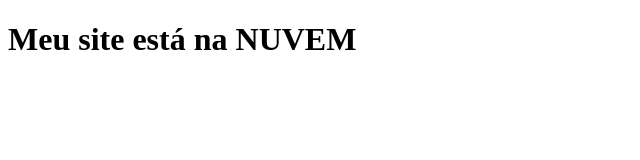
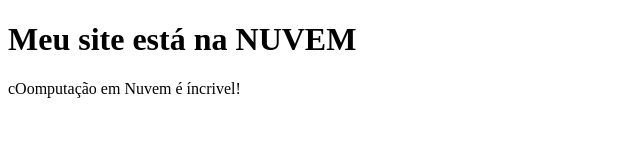
Before and after one commit to Debora-CRITINA/aula-nuvem, a plain HTML site: page index.html in a window 1280 px wide. Shown: the whole page, without its empty margins (0-640 px from the left). Drawn offline with Linux system fonts and the light colour scheme.

Commit message:
Add a paragraph about cloud computing

```diff
--- a/index.html
+++ b/index.html
@@ -5,5 +5,6 @@
   </head>
   <body>
     <h1>Meu site está na NUVEM</h1>
+    <P>cOomputação em Nuvem é íncrivel!</P>
   </body>
 </html>
```
